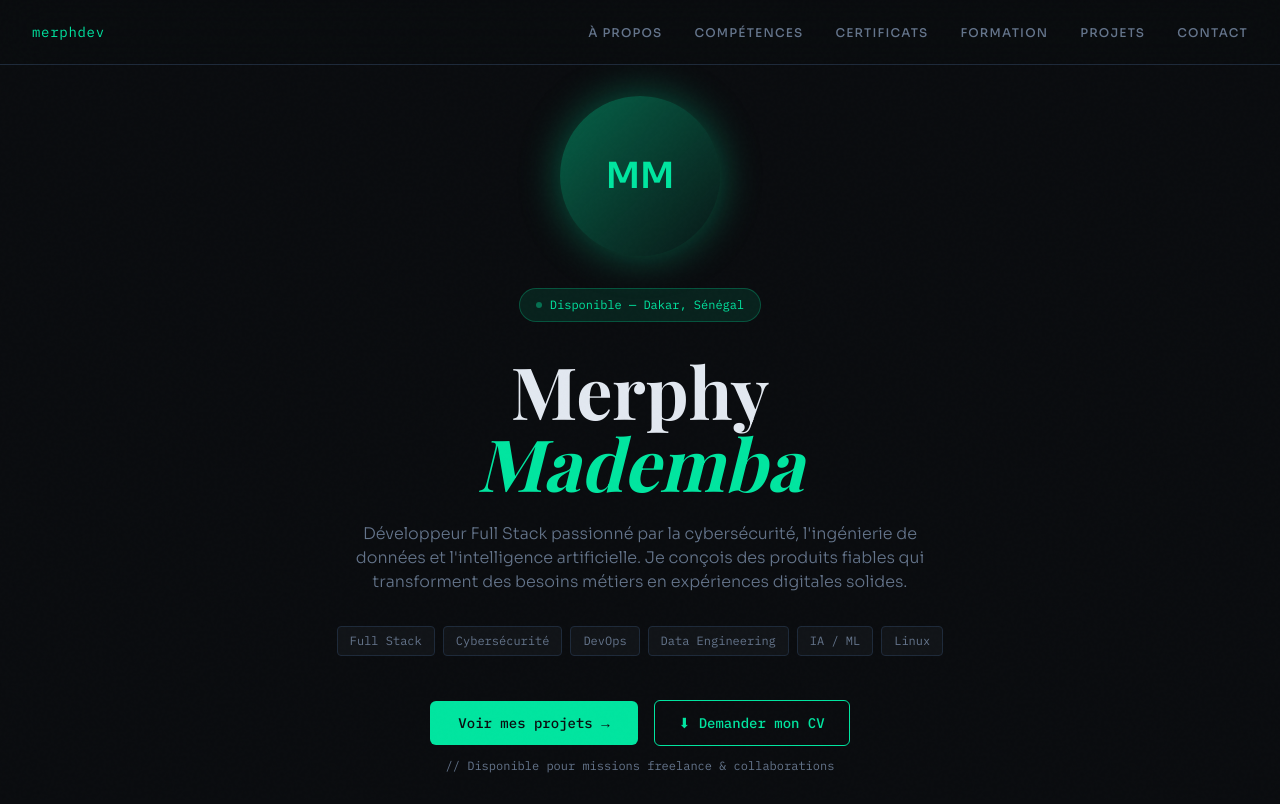
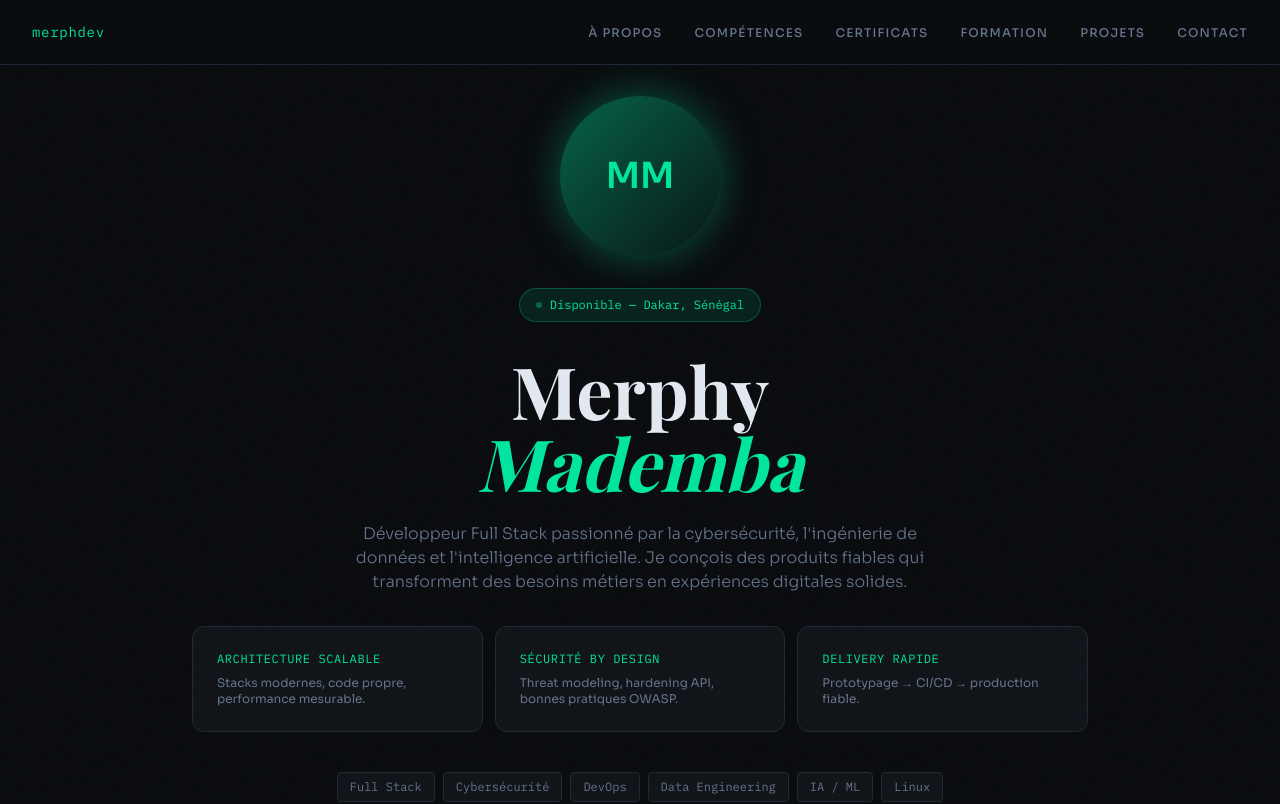
Before and after one commit to FullStackFlow-dev/Portfolio-react-tailwind-white-image, a React (Vite) app: page / in a window 1280 px wide. Shown: the top 804 px of the page. Built offline with nearby package versions, Linux system fonts and the light colour scheme; no server answers; a web font is replaced by a local one.

Commit message:
Enhance hero value props and project preview

```diff
--- a/src/components/Hero.jsx
+++ b/src/components/Hero.jsx
@@ -39,6 +39,29 @@ function Hero() {
         conçois des produits fiables qui transforment des besoins métiers en expériences digitales solides.
       </p>
 
+      {/* Proposition de valeur */}
+      <div className="grid gap-3 md:grid-cols-3 max-w-4xl w-full mb-10 opacity-0 animate-fade-in-up" style={{ animationDelay: '0.5s' }}>
+        {[
+          {
+            title: 'Architecture scalable',
+            text: 'Stacks modernes, code propre, performance mesurable.',
+          },
+          {
+            title: 'Sécurité by design',
+            text: 'Threat modeling, hardening API, bonnes pratiques OWASP.',
+          },
+          {
+            title: 'Delivery rapide',
+            text: 'Prototypage → CI/CD → production fiable.',
+          },
+        ].map((item) => (
+          <div key={item.title} className="card text-left">
+            <h3 className="font-mono text-xs text-accent uppercase tracking-wider mb-2">{item.title}</h3>
+            <p className="text-xs text-text-muted">{item.text}</p>
+          </div>
+        ))}
+      </div>
+
       {/* Tags de compétences */}
       <div className="flex flex-wrap justify-center gap-2 mb-11 opacity-0 animate-fade-in-up" style={{ animationDelay: '0.6s' }}>
         {['Full Stack', 'Cybersécurité', 'DevOps', 'Data Engineering', 'IA / ML', 'Linux'].map((skill) => (
--- a/src/components/index.jsx
+++ b/src/components/index.jsx
@@ -222,6 +222,10 @@ export function Projects() {
         "Plateforme e-commerce full stack avec checkout sécurisé, gestion des stocks et back-office multi-boutiques.",
       tags: ['React', 'Node.js', 'MongoDB', 'Stripe'],
       highlight: true,
+      image: {
+        src: '/portfolio-preview.svg',
+        alt: 'Aperçu du projet Portfolio React Tailwind',
+      },
       demo: '#contact',
       repo: 'https://github.com/FullStackFlow-dev',
     },
@@ -263,6 +267,17 @@ export function Projects() {
                 ⭐ Projet vedette
               </div>
             </>
+          )}
+          {project.image && (
+            <div className="mb-5">
+              <img
+                src={project.image.src}
+                alt={project.image.alt}
+                width={400}
+                height={300}
+                className="w-[400px] h-[300px] object-cover rounded-lg border border-border"
+              />
+            </div>
           )}
           <h3 className="font-display text-2xl mb-3">{project.title}</h3>
           <p className="text-text-muted text-sm mb-4">{project.description}</p>
```
Also changed, not shown: public/portfolio-preview.svg (added).
